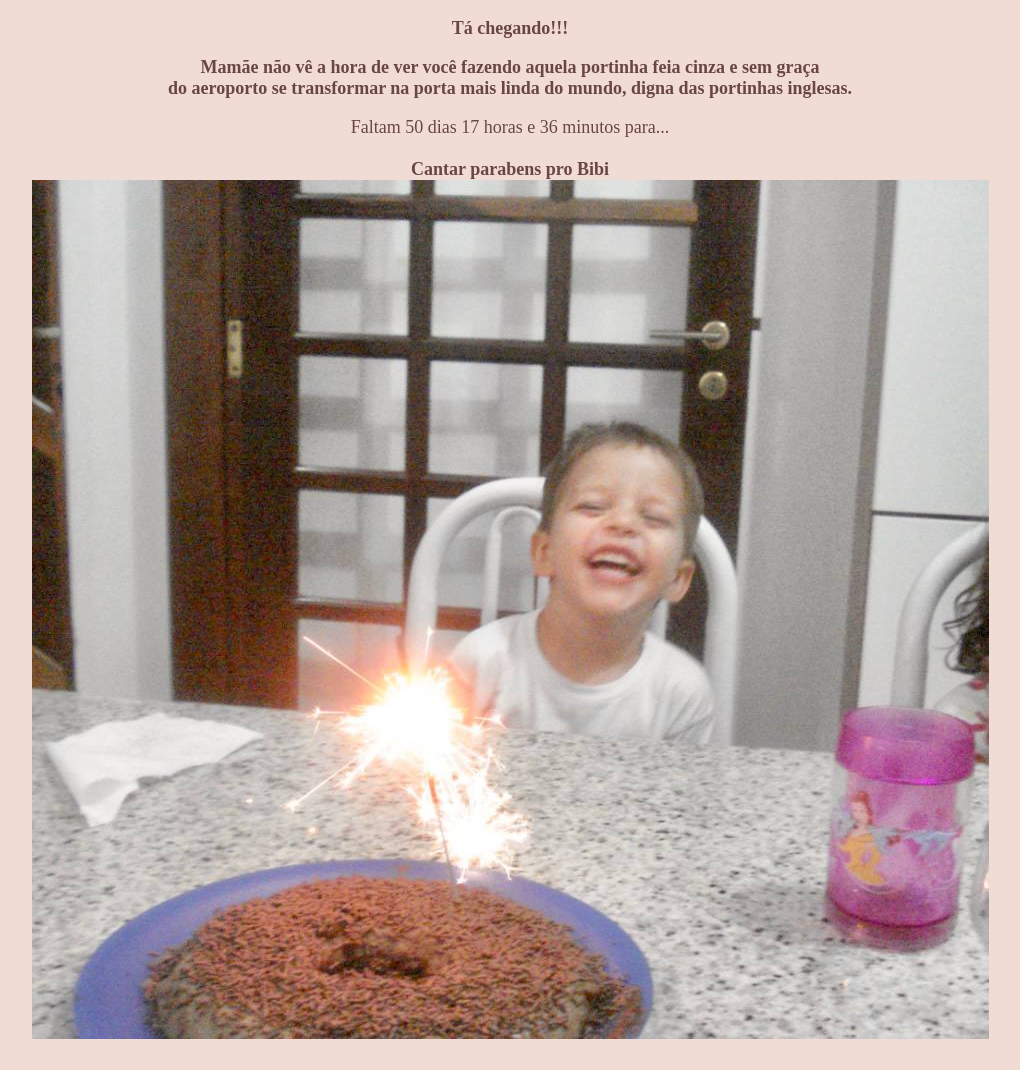
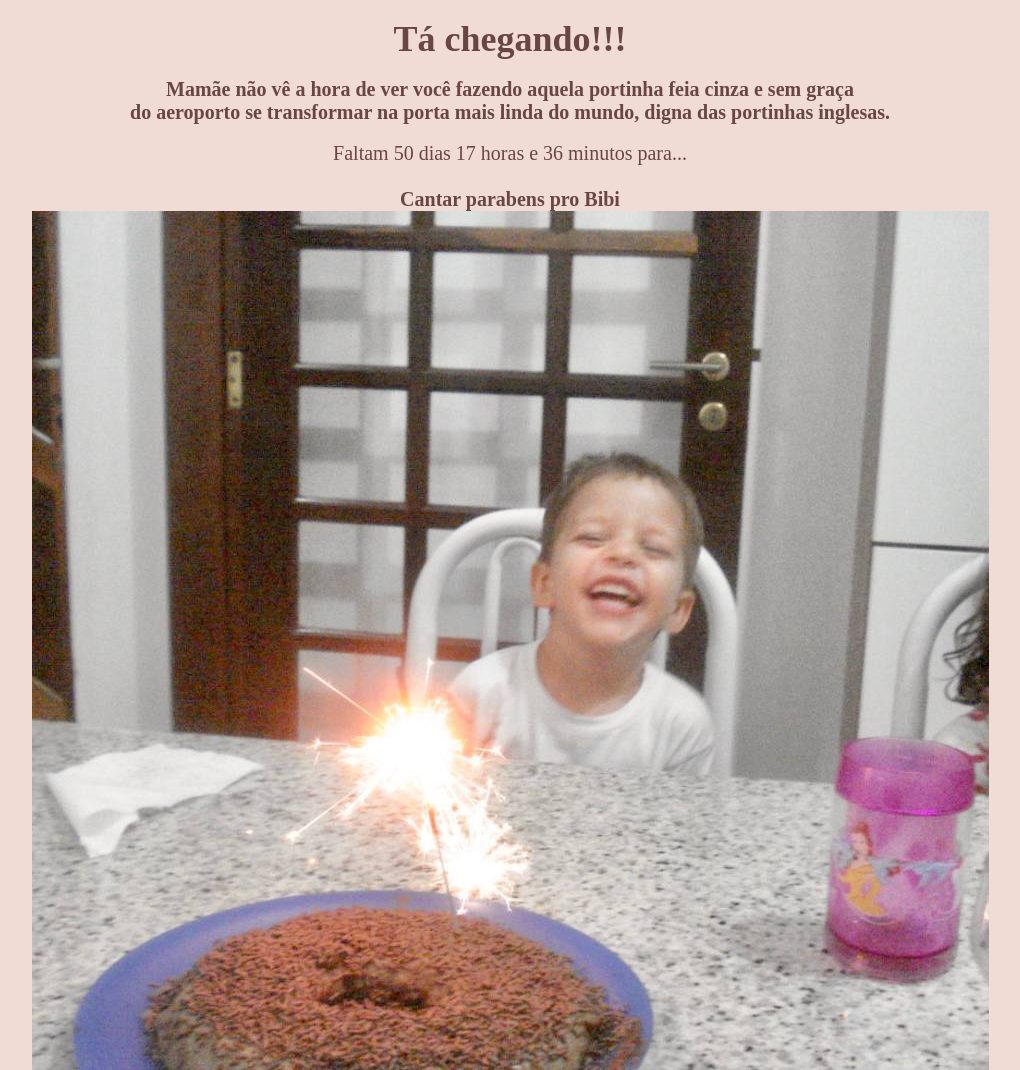
Before and after one commit to luNoBrasil/contagem, a plain HTML site: page index.html in a window 1280 px wide. Shown: the whole page, without its empty margins (130-1150 px from the left). Before the commit the page ends 1043 px from the top, so only its background shows below. Drawn offline with Linux system fonts and the light colour scheme.

Commit message:
Add files via upload

```diff
--- a/index.html
+++ b/index.html
@@ -10,7 +10,7 @@
 <body>
     <div id="countdown">
         <br>
-        <h1 class="festive-text">Tá chegando!!!</h1>
+        <h1 class="festive-text titulo-grande"> Tá chegando!!!</h1>
         <br>
         <h2 class="festive-text">Mamãe não vê a hora de ver você fazendo aquela portinha feia cinza e sem graça </h2>
         <h2 class="festive-text">do aeroporto se transformar na porta mais linda do mundo, digna das portinhas inglesas.</h2>
--- a/styles.css
+++ b/styles.css
@@ -13,12 +13,16 @@ body {
 /* Estilos festivos */
 .festive-text {
     font-family: Arial Rounded MT; /* Fonte Calibri */
-    font-size: 18px; /* Tamanho da fonte desejado */
+    font-size: 20px; /* Tamanho da fonte desejado */
     letter-spacing: normal; /* Espaçamento simples */
     text-align: center; /* Centraliza o texto */
     color: #694643;
     margin: 0;
 }
+.titulo-grande {
+    font-size: 36px; /* Tamanho da fonte em pixels */
+}
+
 
 /* Estilos para o contêiner de imagem */
 #image-container {
```
